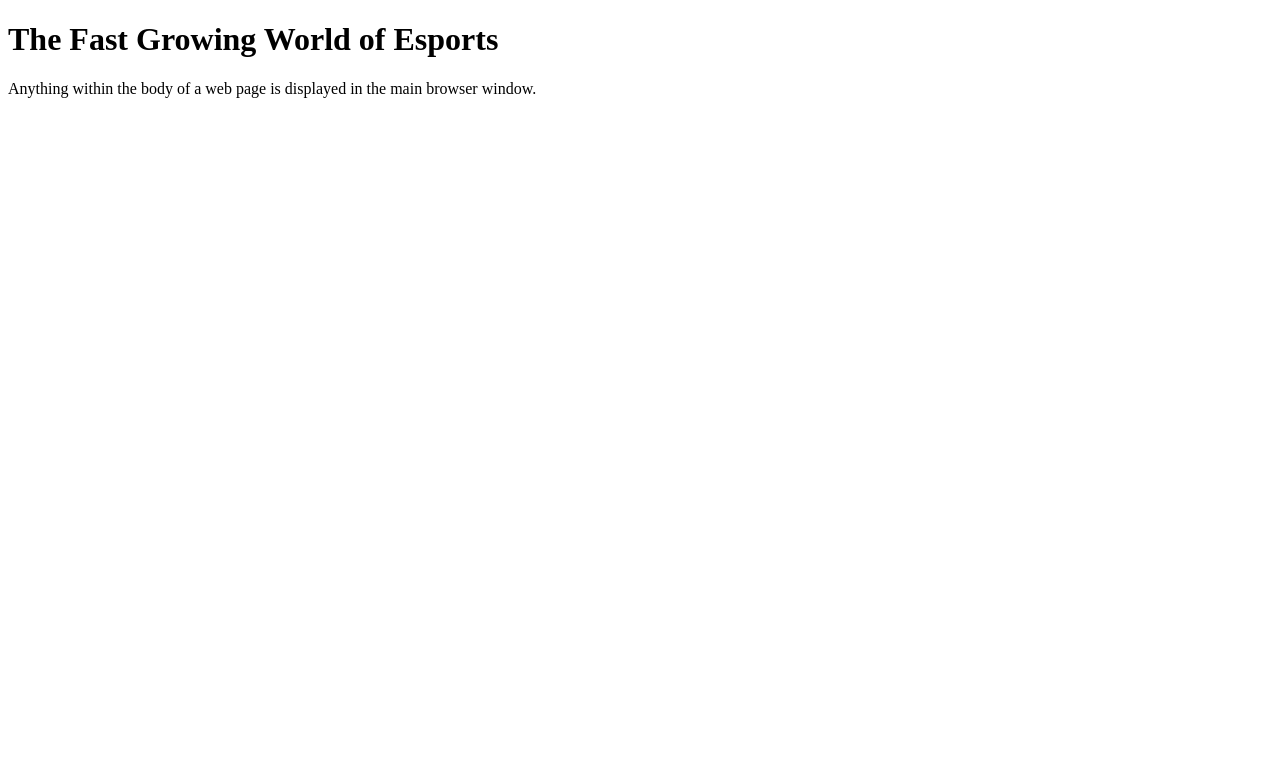
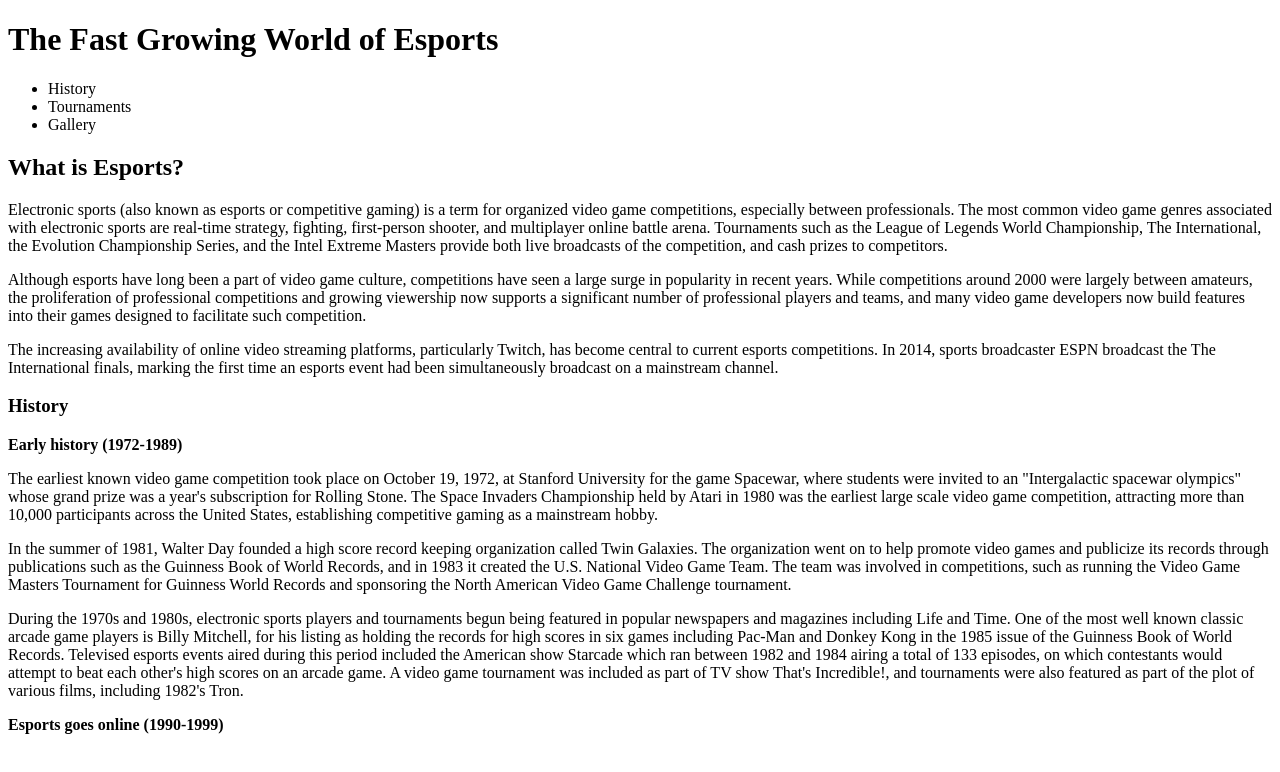
Before and after one commit to Hewey/dsw1, a plain HTML site: page Project 1/index.html in a window 1280 px wide. Drawn offline with Linux system fonts and the light colour scheme.

Commit message:
Added content and tested site
Added content and tested site

```diff
--- a/Project 1/index.html
+++ b/Project 1/index.html
@@ -6,6 +6,22 @@
 	</head>
 	<body>
 		<h1>The Fast Growing World of Esports</h1>
-		<p>Anything within the body of a web page is displayed in the main browser window.</p>
+		<p>
+			<ul>
+				<li>History</li>
+				<li>Tournaments</li>
+				<li>Gallery</li>
+			</ul>
+		</p>
+		<h2>What is Esports?</h2>
+		<p>Electronic sports (also known as esports or competitive gaming) is a term for organized video game competitions, especially between professionals. The most common video game genres associated with electronic sports are real-time strategy, fighting, first-person shooter, and multiplayer online battle arena. Tournaments such as the League of Legends World Championship, The International, the Evolution Championship Series, and the Intel Extreme Masters provide both live broadcasts of the competition, and cash prizes to competitors.</p>
+		<p>Although esports have long been a part of video game culture, competitions have seen a large surge in popularity in recent years. While competitions around 2000 were largely between amateurs, the proliferation of professional competitions and growing viewership now supports a significant number of professional players and teams, and many video game developers now build features into their games designed to facilitate such competition.</p>
+		<p>The increasing availability of online video streaming platforms, particularly Twitch, has become central to current esports competitions. In 2014, sports broadcaster ESPN broadcast the The International finals, marking the first time an esports event had been simultaneously broadcast on a mainstream channel.</p>
+		<h3>History</h3>
+		<p><b>Early history (1972-1989)</b></p>
+		<p>The earliest known video game competition took place on October 19, 1972, at Stanford University for the game Spacewar, where students were invited to an "Intergalactic spacewar olympics" whose grand prize was a year's subscription for Rolling Stone. The Space Invaders Championship held by Atari in 1980 was the earliest large scale video game competition, attracting more than 10,000 participants across the United States, establishing competitive gaming as a mainstream hobby.</p>
+		<p>In the summer of 1981, Walter Day founded a high score record keeping organization called Twin Galaxies. The organization went on to help promote video games and publicize its records through publications such as the Guinness Book of World Records, and in 1983 it created the U.S. National Video Game Team. The team was involved in competitions, such as running the Video Game Masters Tournament for Guinness World Records and sponsoring the North American Video Game Challenge tournament.</p>
+		<p>During the 1970s and 1980s, electronic sports players and tournaments begun being featured in popular newspapers and magazines including Life and Time. One of the most well known classic arcade game players is Billy Mitchell, for his listing as holding the records for high scores in six games including Pac-Man and Donkey Kong in the 1985 issue of the Guinness Book of World Records. Televised esports events aired during this period included the American show Starcade which ran between 1982 and 1984 airing a total of 133 episodes, on which contestants would attempt to beat each other's high scores on an arcade game. A video game tournament was included as part of TV show That's Incredible!, and tournaments were also featured as part of the plot of various films, including 1982's Tron.</p>
+		<p><b>Esports goes online (1990-1999)</b></p>
 	</body>
 </html>
```
